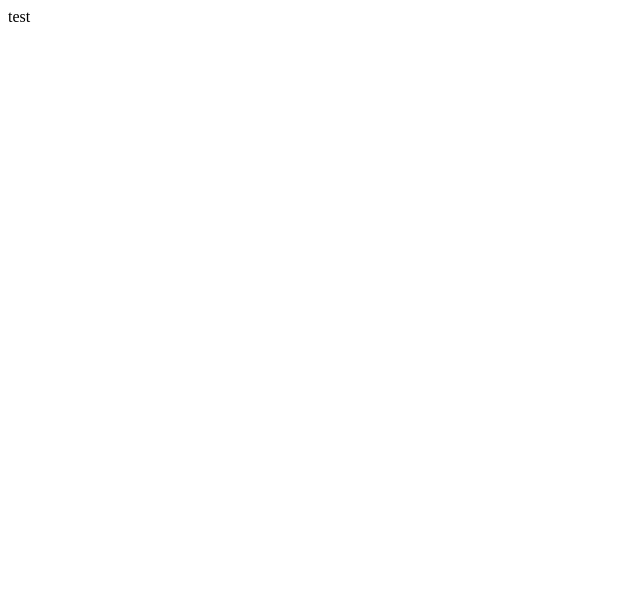
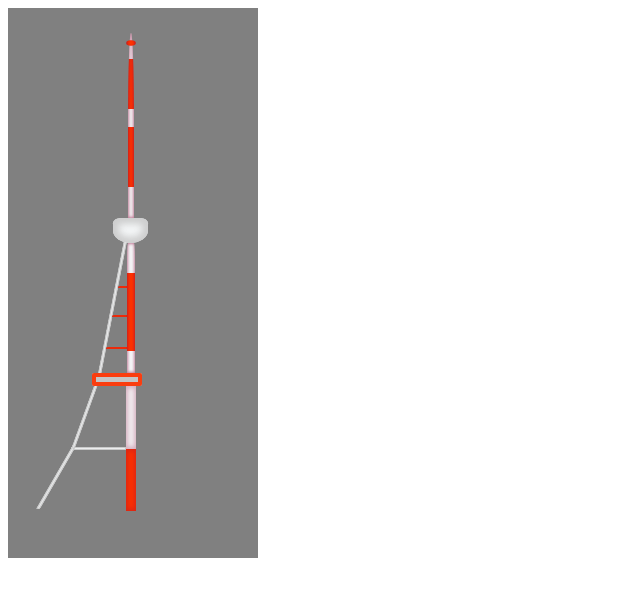
Before and after one commit to lukaoes/andza, a React (Create React App) app: page / in a window 1280 px wide. Shown: the top 596 px of the page, without its empty margins (0-640 px from the left). Built offline with nearby package versions, Linux system fonts and the light colour scheme.

Commit message:
Fix box shadow and make shape of Mta

```diff
--- a/src/App.js
+++ b/src/App.js
@@ -4,7 +4,7 @@ import Mta from "./components/mta";
 function App() {
   return (
     <div >
-      <Mta />
+      <Andza />
 
     </div>
   );
--- a/src/components/andza/andza.styled.js
+++ b/src/components/andza/andza.styled.js
@@ -20,7 +20,7 @@ export const ThickBottom = styled.div`
         position: absolute;
         width: 10px;
         height: 50%;
-        box-shadow: 0px 0px 5px 2px rgba(197,197,197,0.32) inset;
+        box-shadow: 0px 0px 5px 2px rgba(144, 12, 63,0.32) inset;
     }
 
     &:after {top: 0px; background: #F5F7F8;  }
@@ -44,7 +44,7 @@ export const ThickMiddle = styled.div`
         #F5F7F8 100%
     );
 
-    box-shadow: 0px 0px 3px 1px rgba(197,197,197,0.52) inset;
+    box-shadow: 0px 0px 3px 1px rgba(144, 12, 63,0.52) inset;
 
 `
 
@@ -65,7 +65,7 @@ export const ThickTop = styled.div`
     #ff3200 83%,
     #F5F7F8 83%
   );
-  box-shadow: 0px 0px 3px 1px rgba(197,197,197,0.52) inset;
+  box-shadow: 0px 0px 3px 1px rgba(144, 12, 63,0.52) inset;
 
 `
 
@@ -79,7 +79,6 @@ export const MiddleThickConnectBottom = styled.div`
     position: relative;
     background-color: #c5c5c5;
     z-index: 1;
-    box-shadow: 0px 0px 3px 1px rgba(197,197,197,0.92) inset;
     box-shadow: 0px 0px 0px 4px rgba(255,50,0,0.92) inset;
 
 `
@@ -106,7 +105,7 @@ export const TinyLegOne = styled.div`
     border-top-left-radius: 2px;
     top: 61.3px;
     right: 10px;
-    box-shadow: 0px 0px 3px 1px rgba(197,197,197,0.52) inset;
+    box-shadow: 0px 0px 1px 1px rgba(197,197,197,1) inset;
 
 `
 
@@ -118,7 +117,7 @@ export const TinyLegTwo = styled.div`
     position: absolute;
     top: 28px;
     right: 16px;
-    box-shadow: 0px 0px 3px 1px rgba(197,197,197,0.52) inset;
+    box-shadow: 0px 0px 1px 1px rgba(197,197,197,1) inset;
 
 `
 
@@ -130,7 +129,7 @@ export const TinyLegThree = styled.div`
     position: absolute;
     top: 63px;
     right: -50px;
-    box-shadow: 0px 0px 3px 1px rgba(197,197,197,0.52) inset;
+    box-shadow: 0px 0px 1px 1px rgba(197,197,197,1) inset;
 
 `
 
@@ -143,7 +142,7 @@ export const TinyLegFour = styled.div`
     top: 91px;
     right: 45px;
     border-top-right-radius: 20px;
-    box-shadow: 0px 0px 3px 1px rgba(197,197,197,0.52) inset;
+    box-shadow: 0px 0px 1px 1px rgba(197,197,197,1) inset;
 
 `
 
@@ -155,7 +154,7 @@ export const SmallJointOne = styled.div`
     top: 104px;
     left: -21px;
     border-top-left-radius: 2px;
-    box-shadow: 0px 0px 1px 0.3px rgba(197,197,197,0.52) inset;
+    box-shadow: 0px 0px 1px 0.3px rgba(144, 12, 63,0.52) inset;
 
 `
 
@@ -167,7 +166,7 @@ export const SmallJointTwo = styled.div`
     top: 72px;
     left: -15px;
     border-top-left-radius: 2px;
-    box-shadow: 0px 0px 1px 0.3px rgba(197,197,197,0.52) inset;
+    box-shadow: 0px 0px 1px 0.3px rgba(144, 12, 63,0.52) inset;
 
 `
 
@@ -179,7 +178,7 @@ export const SmallJointThree = styled.div`
     top: 43px;
     left: -9px;
     border-top-left-radius: 2px;
-    box-shadow: 0px 0px 1px 0.3px rgba(197,197,197,0.52) inset;
+    box-shadow: 0px 0px 1px 0.3px rgba(144, 12, 63,0.52) inset;
 
 `
 
@@ -191,6 +190,6 @@ width: 10px;
     background-color: #ff3200;
     position: absolute;
     clip-path: ellipse(47% 28%);
-    box-shadow: 0px 0px 3px 1px rgba(197,197,197,0.52) inset;
+    box-shadow: 0px 0px 3px 1px rgba(144, 12, 63,0.92) inset;
 
 `
--- a/src/components/mta/index.js
+++ b/src/components/mta/index.js
@@ -1,7 +1,9 @@
+import { MtaLayout } from "./mta.index"
+
 const Mta = () => {
 
     return (
-        <div>test</div>
+        <MtaLayout></MtaLayout>
     )
 }
 
--- /dev/null
+++ b/src/components/mta/mta.index.js
@@ -0,0 +1,9 @@
+import styled from "styled-components";
+
+export const MtaLayout = styled.div`
+    width: 100vw;
+    height: 600px;
+    background-color: green;
+    border-radius: 13px;
+    clip-path: polygon(48% 38%, 83% 32%, 100% 77%, 100% 100%, 0 100%, 0 38%, 21% 41%);
+`
```
